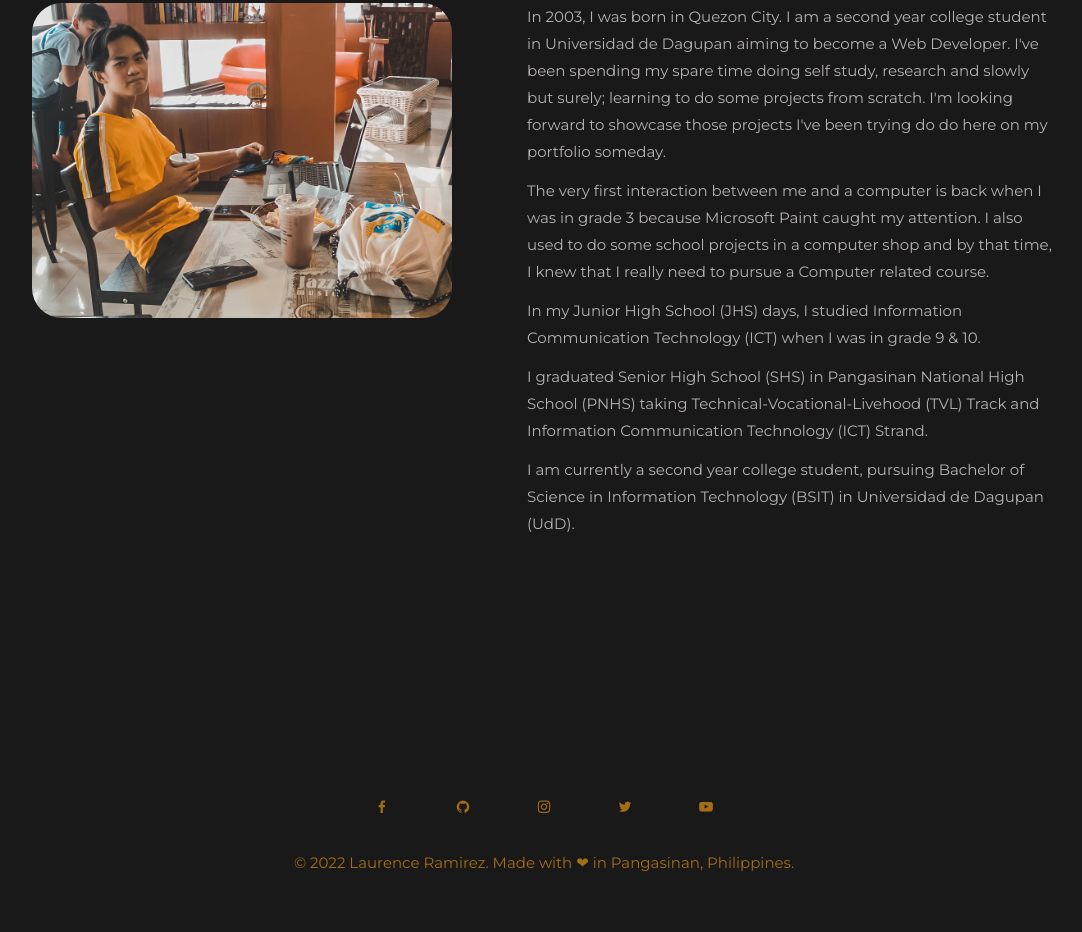
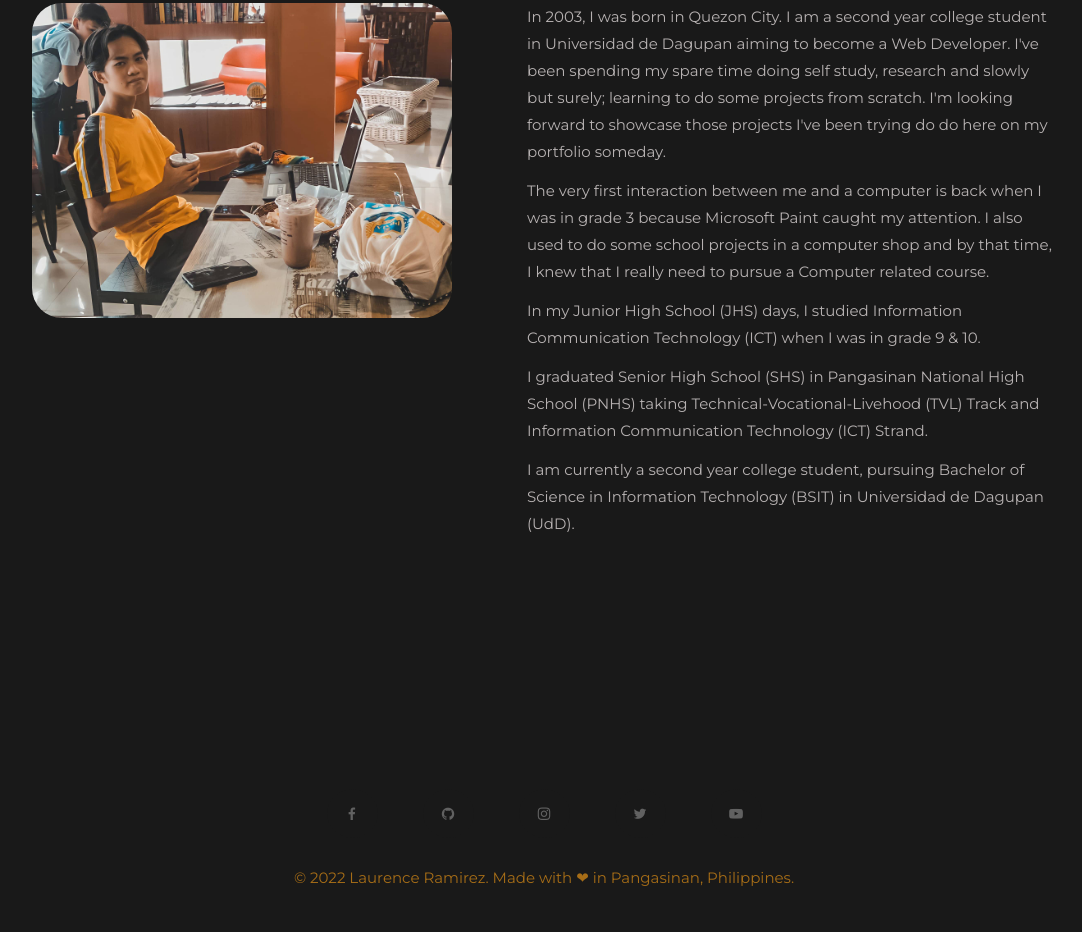
Before and after one commit to Aelluin/first-portfolio, a plain HTML site: page index.html in a window 1280 px wide. Shown: the part 2616-3548 px from the top of the page, without its empty margins (96-1178 px from the left). Drawn offline with nearby package versions, Linux system fonts and the light colour scheme.

Commit message:
Update style.css

```diff
--- a/style.css
+++ b/style.css
@@ -423,8 +423,8 @@ footer .container .socials {
 
 footer .container .socials a {
     background: var(--color-matte-black);
-    color: var(--color-light-brown);
-    padding: 0.5rem;
+    color: var(--color-dark-gray);
+    padding: 1rem;
     border-radius: 50%;
     transition: var(--transition);
 }
```
